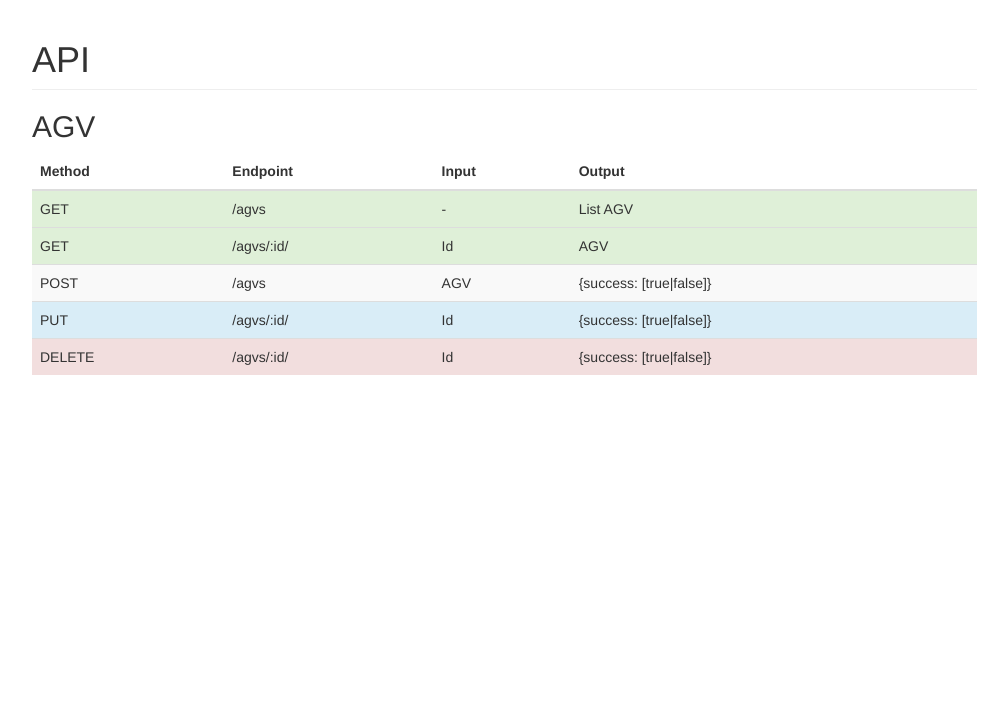
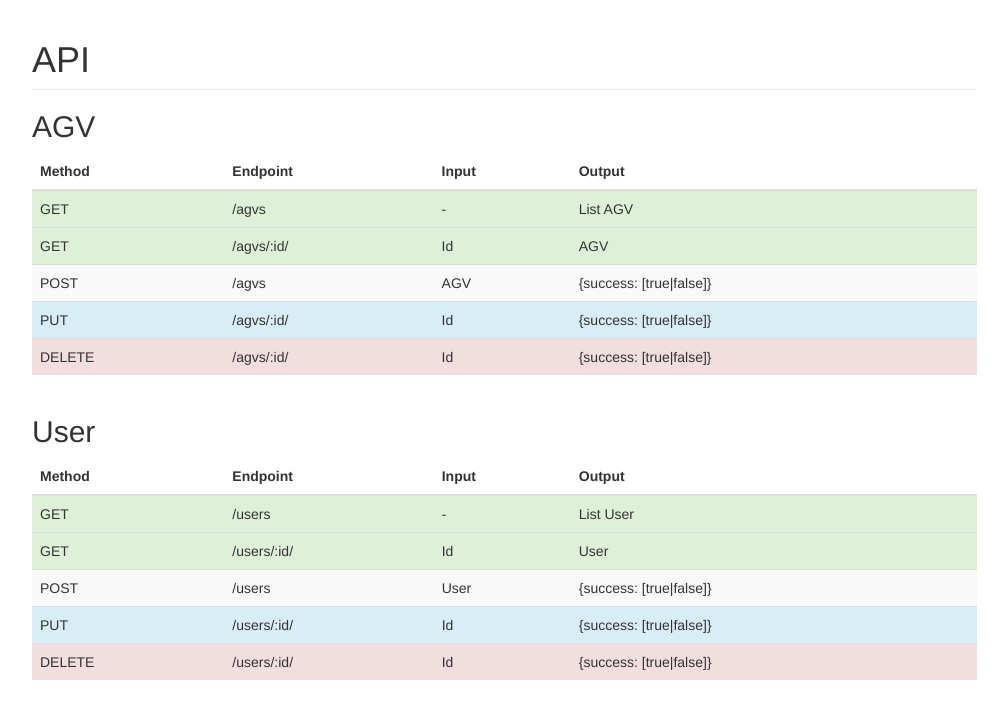
Before and after one commit to virajranjankumar/merlin, a Jekyll site: the page built from api.html, in a window 1280 px wide. Shown: the top 719 px of the page, without its empty margins (248-1256 px from the left). Built offline with Jekyll 4.4.1, drawn with Linux system fonts in a browser that asks for light colours; nearby versions of some CDN libraries.

Commit message:
Add user's API

```diff
--- a/api.html
+++ b/api.html
@@ -52,6 +52,52 @@ permalink: api
           </tbody>
         </table>
       </div>
+
+      <h2 class="sub-header">User</h2>
+      <div class="table-responsive">
+        <table class="table table-striped">
+          <thead>
+            <tr>
+              <th>Method</th>
+              <th>Endpoint</th>
+              <th>Input</th>
+              <th>Output</th>
+            </tr>
+          </thead>
+          <tbody>
+            <tr class="success">
+              <td>GET</td>
+              <td>/users</td>
+              <td>-</td>
+              <td>List User</td>
+            </tr>
+            <tr class="success">
+              <td>GET</td>
+              <td>/users/:id/</td>
+              <td>Id</td>
+              <td>User</td>
+            </tr>
+            <tr>
+              <td>POST</td>
+              <td>/users</td>
+              <td>User</td>
+              <td>{success: [true|false]}</td>
+            </tr>
+            <tr class="info">
+              <td>PUT</td>
+              <td>/users/:id/</td>
+              <td>Id</td>
+              <td>{success: [true|false]}</td>
+            </tr>
+            <tr class="danger">
+              <td>DELETE</td>
+              <td>/users/:id/</td>
+              <td>Id</td>
+              <td>{success: [true|false]}</td>
+            </tr>
+          </tbody>
+        </table>
+      </div>
     </div>
   </div>
 </div>
```
